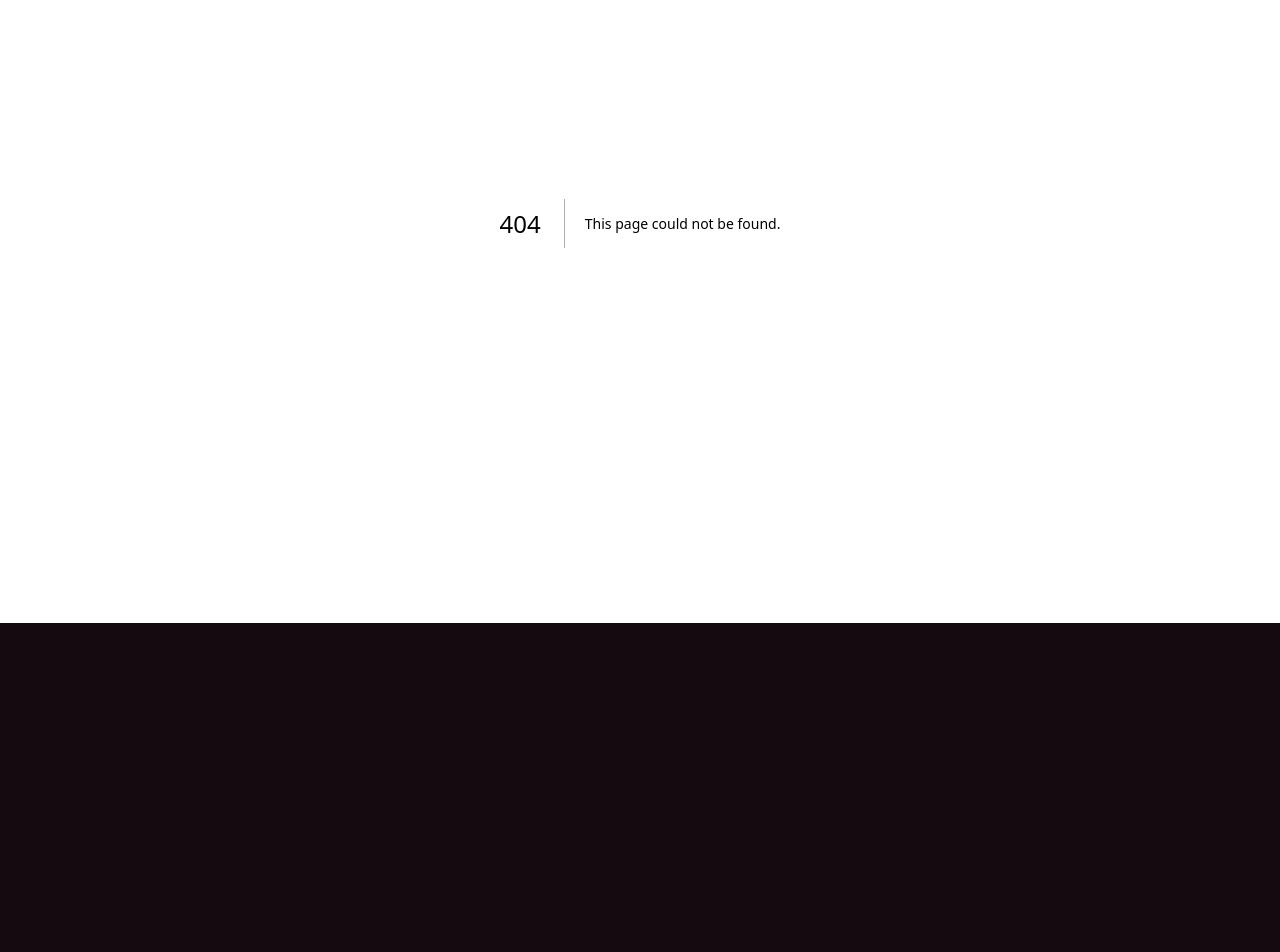
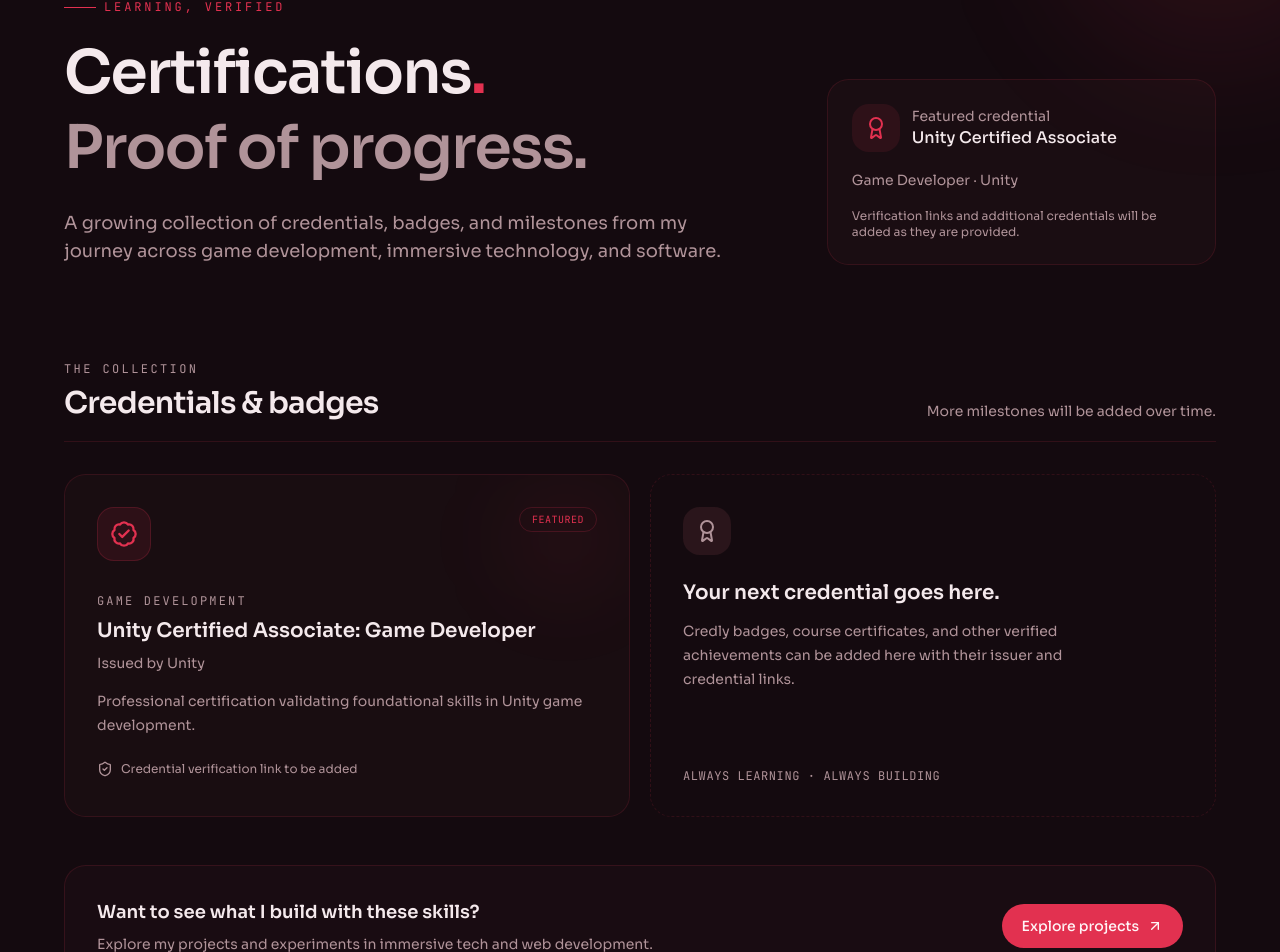
Before and after one commit to smritinukula16/smriti-portfolio, a Next.js app: page /certifications in a window 1280 px wide. Before the commit this address had no page. Shown: the part 177-1129 px from the top of the page. Before the commit the page ends 800 px from the top, so only its background shows below. Built offline with nearby package versions, Linux system fonts and the light colour scheme.

Commit message:
Add certifications and badges page

```diff
--- /dev/null
+++ b/app/certifications/page.tsx
@@ -0,0 +1,133 @@
+import Link from 'next/link'
+import { ArrowDownRight, ArrowUpRight, Award, BadgeCheck, ExternalLink, ShieldCheck } from 'lucide-react'
+import { Navbar } from '@/components/navbar'
+import { Footer } from '@/components/footer'
+
+const credentials = [
+  {
+    title: 'Unity Certified Associate: Game Developer',
+    issuer: 'Unity',
+    category: 'Game Development',
+    description:
+      'Professional certification validating foundational skills in Unity game development.',
+    featured: true,
+    verifyUrl: '',
+  },
+]
+
+const categories = ['All credentials', 'Game Development', 'AR / VR / XR', 'Web Development', 'Other']
+
+export default function CertificationsPage() {
+  return (
+    <main className="min-h-screen bg-background text-foreground">
+      <Navbar />
+
+      <section className="relative overflow-hidden px-6 pb-16 pt-36 md:pb-24 md:pt-44">
+        <div className="pointer-events-none absolute -right-24 -top-20 h-80 w-80 rounded-full bg-primary/10 blur-3xl" />
+        <div className="mx-auto max-w-6xl">
+          <p className="mb-5 flex items-center gap-2 font-mono text-xs uppercase tracking-[0.24em] text-primary">
+            <span className="h-px w-8 bg-primary" />
+            Learning, verified
+          </p>
+          <div className="grid gap-10 md:grid-cols-[1.3fr_0.7fr] md:items-end">
+            <div>
+              <h1 className="max-w-3xl text-4xl font-semibold leading-tight tracking-tight md:text-6xl">
+                Certifications<span className="text-primary">.</span>
+                <br />
+                <span className="text-muted-foreground">Proof of progress.</span>
+              </h1>
+              <p className="mt-6 max-w-2xl text-base leading-7 text-muted-foreground md:text-lg">
+                A growing collection of credentials, badges, and milestones from my journey across game development,
+                immersive technology, and software.
+              </p>
+            </div>
+            <div className="rounded-2xl border border-border bg-card/60 p-6">
+              <div className="mb-4 flex items-center gap-3">
+                <div className="rounded-xl bg-primary/10 p-3 text-primary"><Award className="size-6" /></div>
+                <div>
+                  <p className="text-sm text-muted-foreground">Featured credential</p>
+                  <p className="font-medium">Unity Certified Associate</p>
+                </div>
+              </div>
+              <p className="text-sm leading-6 text-muted-foreground">
+                Game Developer · Unity
+              </p>
+              <p className="mt-4 text-xs text-muted-foreground">
+                Verification links and additional credentials will be added as they are provided.
+              </p>
+            </div>
+          </div>
+        </div>
+      </section>
+
+      <section className="px-6 pb-24">
+        <div className="mx-auto max-w-6xl">
+          <div className="mb-8 flex flex-col justify-between gap-3 border-b border-border pb-5 sm:flex-row sm:items-end">
+            <div>
+              <p className="font-mono text-xs uppercase tracking-[0.2em] text-muted-foreground">The collection</p>
+              <h2 className="mt-2 text-2xl font-semibold tracking-tight md:text-3xl">Credentials & badges</h2>
+            </div>
+            <p className="text-sm text-muted-foreground">More milestones will be added over time.</p>
+          </div>
+
+          <div className="grid gap-5 md:grid-cols-2">
+            {credentials.map((credential) => (
+              <article key={credential.title} className="group relative overflow-hidden rounded-2xl border border-border bg-card/50 p-6 transition-colors hover:border-primary/50 md:p-8">
+                <div className="absolute right-0 top-0 h-32 w-32 rounded-full bg-primary/5 blur-2xl transition-colors group-hover:bg-primary/10" />
+                <div className="relative flex items-start justify-between gap-4">
+                  <div className="rounded-xl border border-primary/20 bg-primary/10 p-3 text-primary">
+                    <BadgeCheck className="size-7" />
+                  </div>
+                  <span className="rounded-full border border-primary/20 px-3 py-1 font-mono text-[10px] uppercase tracking-wider text-primary">
+                    Featured
+                  </span>
+                </div>
+                <p className="relative mt-8 font-mono text-xs uppercase tracking-[0.18em] text-muted-foreground">{credential.category}</p>
+                <h3 className="relative mt-2 text-xl font-semibold leading-snug">{credential.title}</h3>
+                <p className="relative mt-2 text-sm text-muted-foreground">Issued by {credential.issuer}</p>
+                <p className="relative mt-4 text-sm leading-6 text-muted-foreground">{credential.description}</p>
+                {credential.verifyUrl ? (
+                  <a href={credential.verifyUrl} target="_blank" rel="noreferrer" className="relative mt-6 inline-flex items-center gap-2 text-sm font-medium text-primary hover:underline">
+                    Verify credential <ExternalLink className="size-4" />
+                  </a>
+                ) : (
+                  <p className="relative mt-6 inline-flex items-center gap-2 text-xs text-muted-foreground">
+                    <ShieldCheck className="size-4" /> Credential verification link to be added
+                  </p>
+                )}
+              </article>
+            ))}
+
+            <article className="flex min-h-64 flex-col justify-between rounded-2xl border border-dashed border-border p-6 md:p-8">
+              <div>
+                <div className="mb-6 inline-flex rounded-xl bg-secondary p-3 text-muted-foreground"><Award className="size-6" /></div>
+                <h3 className="text-xl font-semibold">Your next credential goes here.</h3>
+                <p className="mt-3 max-w-md text-sm leading-6 text-muted-foreground">
+                  Credly badges, course certificates, and other verified achievements can be added here with their issuer and credential links.
+                </p>
+              </div>
+              <p className="mt-8 font-mono text-xs uppercase tracking-wider text-muted-foreground">Always learning · Always building</p>
+            </article>
+          </div>
+
+          <div className="mt-12 flex flex-col items-start justify-between gap-4 rounded-2xl border border-border bg-secondary/30 p-6 sm:flex-row sm:items-center md:p-8">
+            <div>
+              <h2 className="text-lg font-semibold">Want to see what I build with these skills?</h2>
+              <p className="mt-2 text-sm text-muted-foreground">Explore my projects and experiments in immersive tech and web development.</p>
+            </div>
+            <Link href="/#xr-projects" className="inline-flex shrink-0 items-center gap-2 rounded-full bg-primary px-5 py-3 text-sm font-medium text-primary-foreground transition-transform hover:translate-x-1">
+              Explore projects <ArrowUpRight className="size-4" />
+            </Link>
+          </div>
+          <div className="mt-6">
+            <Link href="/#top" className="inline-flex items-center gap-2 text-sm text-muted-foreground transition-colors hover:text-foreground">
+              Back to homepage <ArrowDownRight className="size-4" />
+            </Link>
+          </div>
+        </div>
+      </section>
+
+      <Footer />
+    </main>
+  )
+}
```
